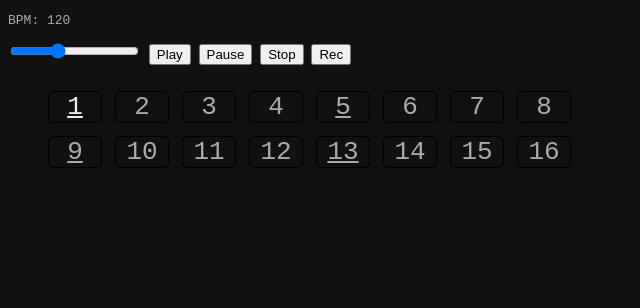
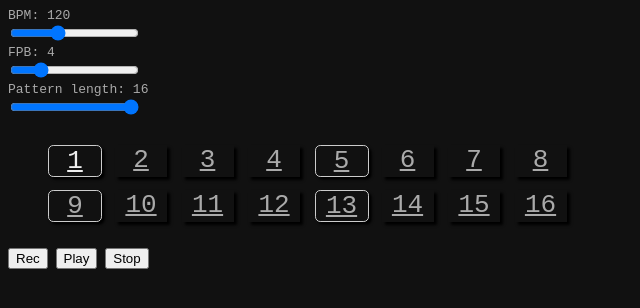
Before and after one commit to pluvial/ztrkr, a SvelteKit app: page / in a window 1280 px wide. Shown: the top 308 px of the page, without its empty margins (0-640 px from the left). Built offline with nearby package versions, Linux system fonts and the light colour scheme.

Commit message:
Sequence through frames, sync with rAF

```diff
--- a/src/lib/Keys.svelte
+++ b/src/lib/Keys.svelte
@@ -33,13 +33,14 @@
 
 	li {
 		width: 2em;
-		border: 1px solid black;
-		border-radius: 0.2em;
 		text-align: center;
+		text-decoration: underline;
+		box-shadow: 0.1em 0.1em 0.1em #000;
 	}
 
 	li:nth-child(4n + 1) {
-		text-decoration: underline;
+		border: 1px solid #ccc;
+		border-radius: 0.2em;
 	}
 
 	li.active {
--- a/src/routes/+page.svelte
+++ b/src/routes/+page.svelte
@@ -4,17 +4,35 @@
 	import { keyToStep } from '$lib/keyboard';
 
 	let bpm = 120;
+	let fpb = 4;
 	let frame = 0;
 	let playing = false;
-	let position = 0;
 
-	let prevTime = 0;
+	let patternLength = 16;
+	$: patternFrame = frame % patternLength;
+
+	let currentFrameTime = 0;
+	let deltaFrame = 60e3 / (fpb * bpm);
+	$: deltaFrame = 60e3 / (fpb * bpm);
+	let nextFrameTime = deltaFrame;
+	// $: nextFrameTime = currentFrameTime + deltaFrame;
+
 	const raf: FrameRequestCallback = time => {
-		const delta = time - prevTime;
+		if (playing) {
+			// time leap is too large, restarting playback
+			if (time > currentFrameTime + 2 * deltaFrame) {
+				currentFrameTime = time;
+				nextFrameTime = currentFrameTime + deltaFrame;
+			} else if (time >= nextFrameTime) {
+				frame += 1;
+				currentFrameTime = time;
+				// currentFrameTime = nextFrameTime;
+				nextFrameTime += deltaFrame;
+			}
+		}
 		// debug logging
-		console.log({ delta, time });
-
-		prevTime = time;
+		// const delta = time - currentFrameTime;
+		// console.log({ delta, time });
 		requestAnimationFrame(raf);
 	};
 
@@ -28,15 +46,12 @@
 
 	function stop() {
 		playing = false;
-		position = 0;
+		frame = 0;
 	}
 
-	function clickPlay(event: MouseEvent) {
-		play();
-	}
-
-	function clickPause(event: MouseEvent) {
-		pause();
+	function clickPlayPause(event: MouseEvent) {
+		if (playing) pause();
+		else play();
 	}
 
 	function clickStop(event: MouseEvent) {
@@ -66,6 +81,17 @@
 		if (!pressed.has(key)) {
 			pressed.add(key);
 			pressed = pressed;
+
+			if (key === ' ') {
+				if (shiftKey) {
+					stop();
+				} else {
+					if (playing) pause();
+					else play();
+					return;
+				}
+			}
+
 			if (active.has(key)) {
 				active.delete(key);
 				if (key === '?') showKeys = false;
@@ -139,12 +165,15 @@
 
 <p>BPM: {bpm}</p>
 <input type="range" min={20} max={300} bind:value={bpm} />
+<p>FPB: {fpb}</p>
+<input type="range" min={1} max={16} bind:value={fpb} />
+<p>Pattern length: {patternLength}</p>
+<input type="range" min={1} max={16} bind:value={patternLength} />
 
-<button type="button" on:click={clickPlay}>Play</button>
-<button type="button" on:click={clickPause}>Pause</button>
+<Keys highlighted={[patternFrame]} active={activeSteps} pressed={pressedSteps} {showKeys} />
+
+<button type="button" on:click={clickRec}>Rec</button>
+<button type="button" on:click={clickPlayPause}>{playing ? 'Pause' : 'Play'}</button>
 <button type="button" on:click={clickStop}>Stop</button>
-<button type="button" on:click={clickRec}>Rec</button>
-
-<Keys highlighted={[0]} active={activeSteps} pressed={pressedSteps} {showKeys} />
 
 <svelte:window on:keydown={keydown} on:keypress={keypress} on:keyup={keyup} />
--- a/src/routes/styles.css
+++ b/src/routes/styles.css
@@ -3,3 +3,7 @@ body {
 	color: #aaa;
 	font-family: monospace;
 }
+
+p {
+	margin: 0;
+}
```
